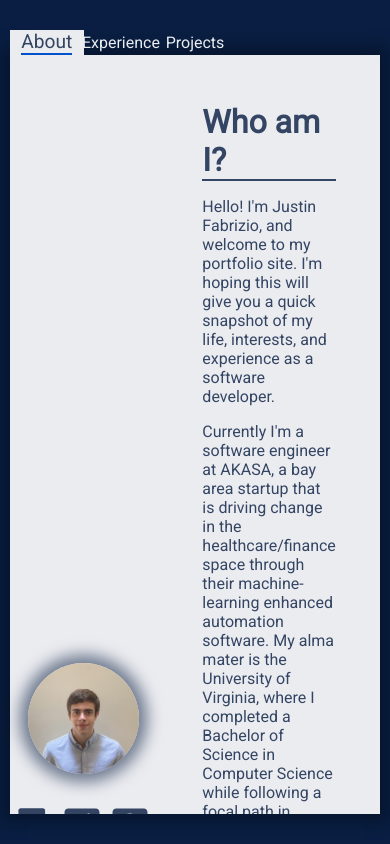
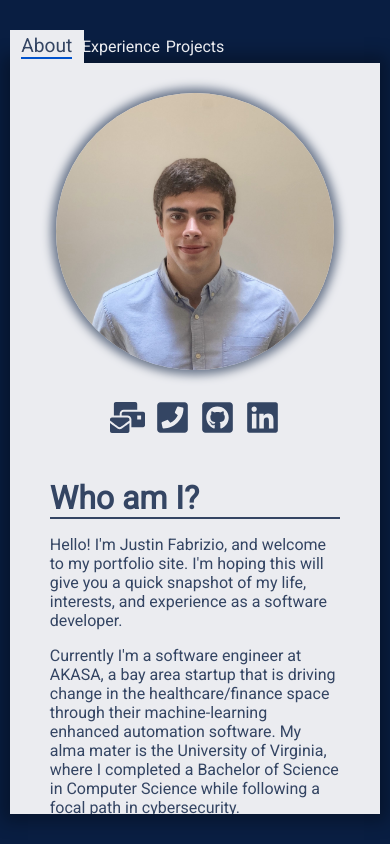
Before and after one commit to jmf5pu/portfolio, a React (Create React App) app: page / in a window 390 px wide. Built offline with nearby package versions, Linux system fonts and the light colour scheme.

Commit message:
add support for smaller resolutions

```diff
--- a/src/components/FirstTabMainWindow.tsx
+++ b/src/components/FirstTabMainWindow.tsx
@@ -14,6 +14,7 @@ function FirstTabMainWindow() {
           src={require("../images/profile.jpg")}
           className={styles.profileImage}
         />
+        {/* TODO: replace these icons and add shadows on hover */}
         <div className={styles.contactInfo}>
           <a href="mailto:jmf5pu@virginia.edu">
             <FaMailBulk className={styles.socialIcon} />
--- a/src/components/styles/CarouselItem.module.css
+++ b/src/components/styles/CarouselItem.module.css
@@ -84,4 +84,15 @@
   box-shadow: 8px 8px 4px 2px rgba(0, 0, 0, 0.3);
 }
 
-/* TODO: check for screen width to modify grid rows/columns correctly */
+@media (max-width: 1000px) {
+  .gridContainer {
+    display: flex;
+    flex-direction: column;
+  }
+  .descriptionContainer {
+    margin-top: 30px;
+  }
+  .image {
+    box-shadow: none;
+  }
+}
--- a/src/components/styles/FirstTabMainWindow.module.css
+++ b/src/components/styles/FirstTabMainWindow.module.css
@@ -20,14 +20,14 @@ h1 {
 }
 
 .contactInfo {
-  margin-top: 2em;
+  margin-top: 30px;
 }
 
 .socialIcon {
   color: #344563;
-  font-size: 2.5em;
-  margin-left: 0.1em;
-  margin-right: 0.1em;
+  font-size: 35px;
+  margin-left: 5px;
+  margin-right: 5px;
 }
 .socialIcon:hover {
   color: #0052cc;
@@ -36,7 +36,7 @@ h1 {
 }
 
 .indentedParagraph {
-  text-indent: 2em;
+  text-indent: 20px;
 }
 
 .leftCol {
@@ -60,20 +60,24 @@ h1 {
   max-width: 75%;
   height: auto;
   border-radius: 50%;
-  box-shadow: 0 0 1em 0.5em #6b778c;
+  box-shadow: 0 0 10px 5px #6b778c;
 }
 
 .personalStatement {
-  margin-top: 5em;
-  margin-bottom: 5em;
-  margin-right: 5em;
+  margin-right: 80px;
   width: 100%;
   border-bottom: 2px solid #344563;
 }
 
-@media (max-width: 600px) {
+@media (max-width: 1000px) {
+  .gridContainer {
+    height: 100%;
+    width: 100%;
+    display: flex;
+    flex-direction: column;
+  }
   .leftCol {
-    margin-top: 2em;
+    margin-top: 30px;
     display: flex;
     flex-direction: column;
     align-items: center;
@@ -90,10 +94,10 @@ h1 {
     overflow: visible;
   }
   .personalStatement {
-    margin: 2em;
-    padding: 1em;
+    margin: 30px;
+    padding: 10px;
   }
   .indentedParagraph {
-    text-indent: 0em;
+    text-indent: 0;
   }
 }
--- a/src/components/styles/MainWindow.module.css
+++ b/src/components/styles/MainWindow.module.css
@@ -8,7 +8,7 @@
   height: 94%;
 }
 
-@media (max-width: 600px) {
+@media (max-width: 1000px) {
   .parentDiv {
     background-color: #ebecf0;
     color: #344563;
--- a/src/components/styles/SecondTabMainWindow.module.css
+++ b/src/components/styles/SecondTabMainWindow.module.css
@@ -6,3 +6,12 @@
   align-items: center;
   justify-content: space-evenly;
 }
+
+@media (max-width: 1000px) {
+  .flexContainer {
+    height: auto;
+    width: auto;
+    margin-top: 30px;
+    margin-bottom: 30px;
+  }
+}
--- a/src/components/styles/ThirdTabMainWindow.module.css
+++ b/src/components/styles/ThirdTabMainWindow.module.css
@@ -45,3 +45,12 @@
 .arrow:hover {
   color: #0052cc;
 }
+
+@media (max-width: 1000px) {
+  .outerFlexContainer {
+    height: auto;
+    width: auto;
+    margin-top: 30px;
+    margin-bottom: 30px;
+  }
+}
```
